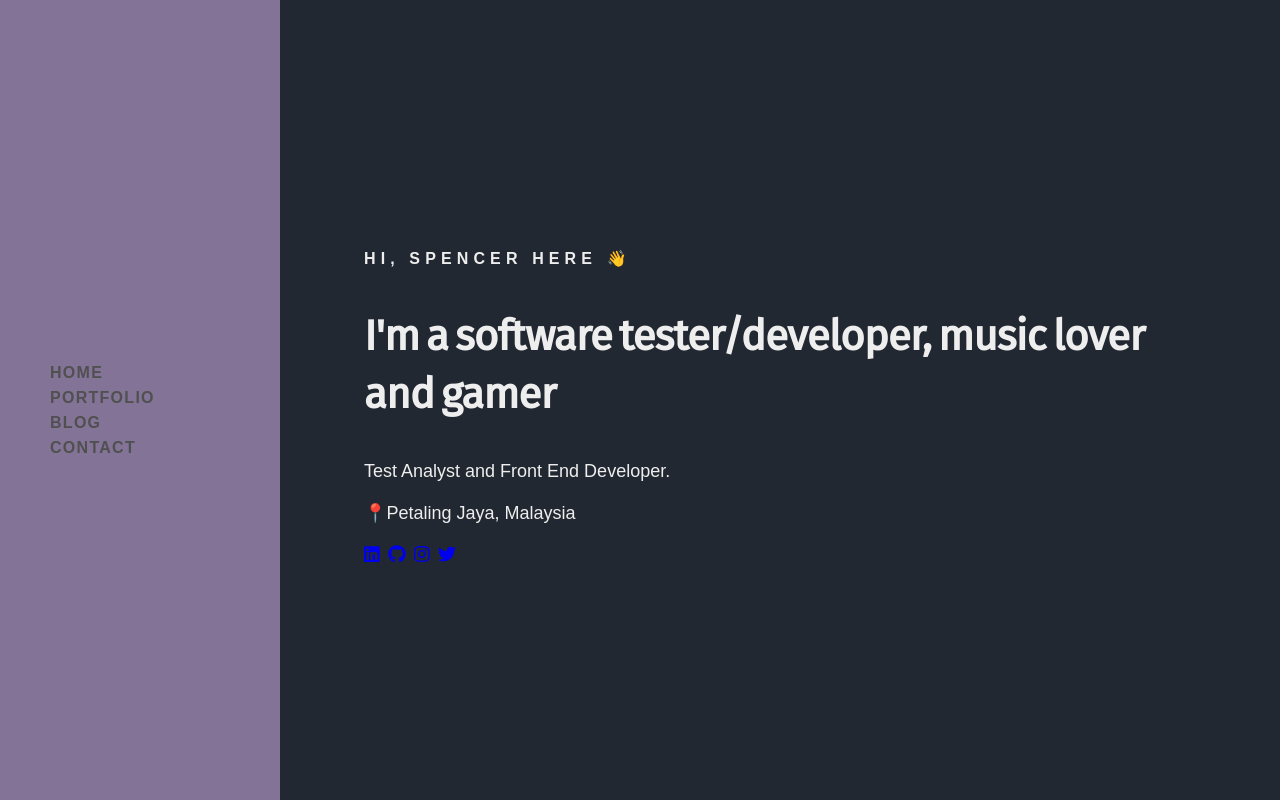
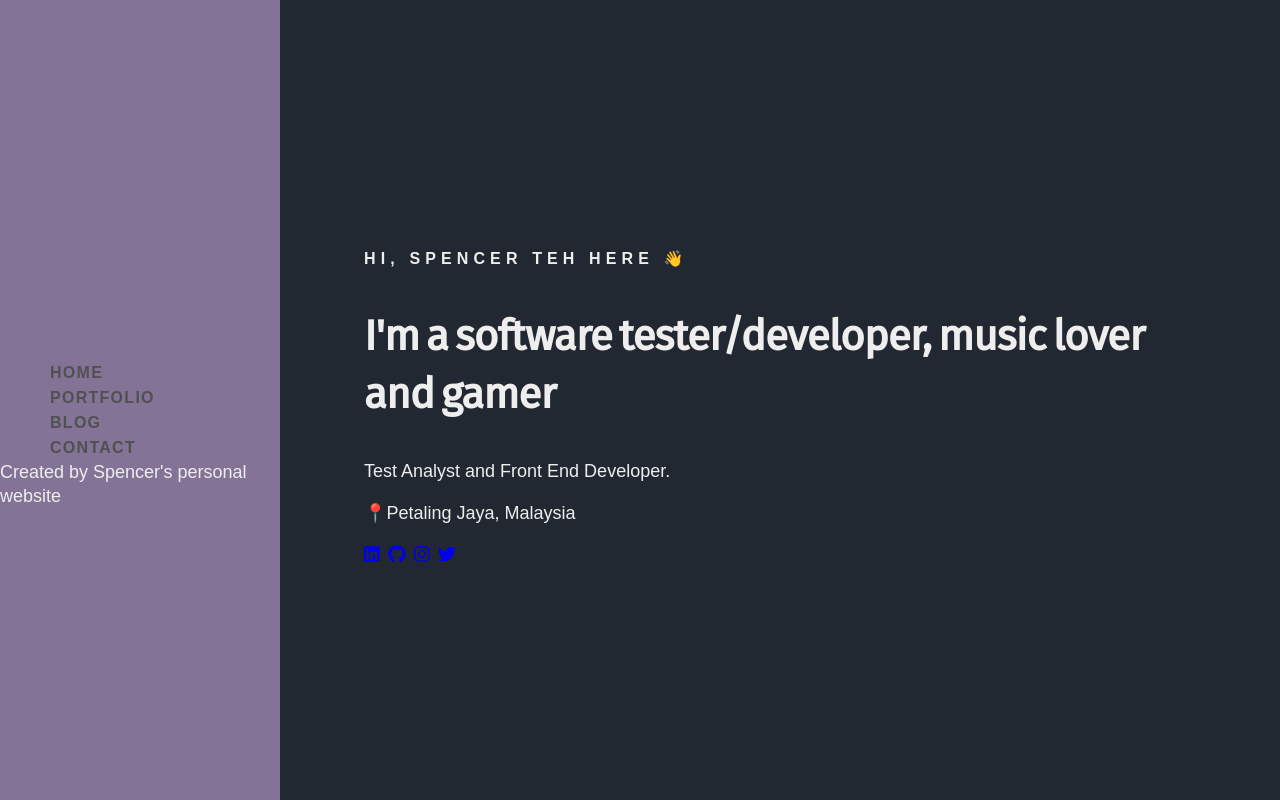
Before and after one commit to coderamen/coderamenPF, a Gatsby site: page / in a window 1280 px wide. Built offline with nearby package versions, Linux system fonts and the light colour scheme; Gatsby itself is replaced by a stand-in of ours.

Commit message:
implement graphql query content

```diff
--- a/src/components/header.js
+++ b/src/components/header.js
@@ -1,6 +1,6 @@
-import { Link } from "gatsby"
+import React from "react"
+import { Link, graphql, useStaticQuery } from "gatsby"
 import PropTypes from "prop-types"
-import React from "react"
 import styled from 'styled-components'
 
 const StyledSideBar = styled.div`
@@ -40,10 +40,22 @@ const StyledSideBar = styled.div`
       text-transform: uppercase;
       text-decoration: none;
     }
+    a:hover {
+      color: rgb(50, 50, 50);
+    }
 `
 
-
-const Header = ({ siteTitle }) => (
+const Header = () => {
+  const data = useStaticQuery(graphql`
+      query {
+        site {
+          siteMetadata {
+              author
+          }
+        }
+      }
+  `)
+  return (
       <StyledSideBar>
       <div style={{ flex: `0 0 25%` }} />
         <ul>
@@ -52,10 +64,12 @@ const Header = ({ siteTitle }) => (
           <li><Link to="/blog">Blog</Link></li>
           <li><Link to="/contact">Contact</Link></li>
         </ul>
-
-    <div style={{ flex: `0 0 25%` }} />
+      <div style={{ flex: `0 0 25%` }}>
+        Created by { data.site.siteMetadata.author }
+      </div>
     </StyledSideBar>
   )
+}
 
 Header.propTypes = {
   siteTitle: PropTypes.string,
--- a/src/components/hero.js
+++ b/src/components/hero.js
@@ -1,5 +1,6 @@
 import React from 'react'
 import styled from 'styled-components'
+import { graphql, useStaticQuery } from 'gatsby'
 
 import { FontAwesomeIcon } from '@fortawesome/react-fontawesome'
 import "@fortawesome/fontawesome-svg-core/styles.css"
@@ -36,10 +37,19 @@ const StyledSection = styled.section`
 `
 
 const Hero = () => {
+    const data = useStaticQuery(graphql`
+        query {
+            site {
+                siteMetadata {
+                    title
+                }
+            }
+        }
+    `)
     return (
         <StyledSection >
             <h1 className="title">
-                Hi, Spencer here <span role="img" aria-label="emoji">👋</span><br />
+               Hi, { data.site.siteMetadata.title } here <span role="img" aria-label="emoji">👋</span><br />
             </h1>
             <h2 className="subtitle">
                 I'm a software tester/developer, music lover and gamer
```
Lines whose indentation alone changed are shown as unchanged.
